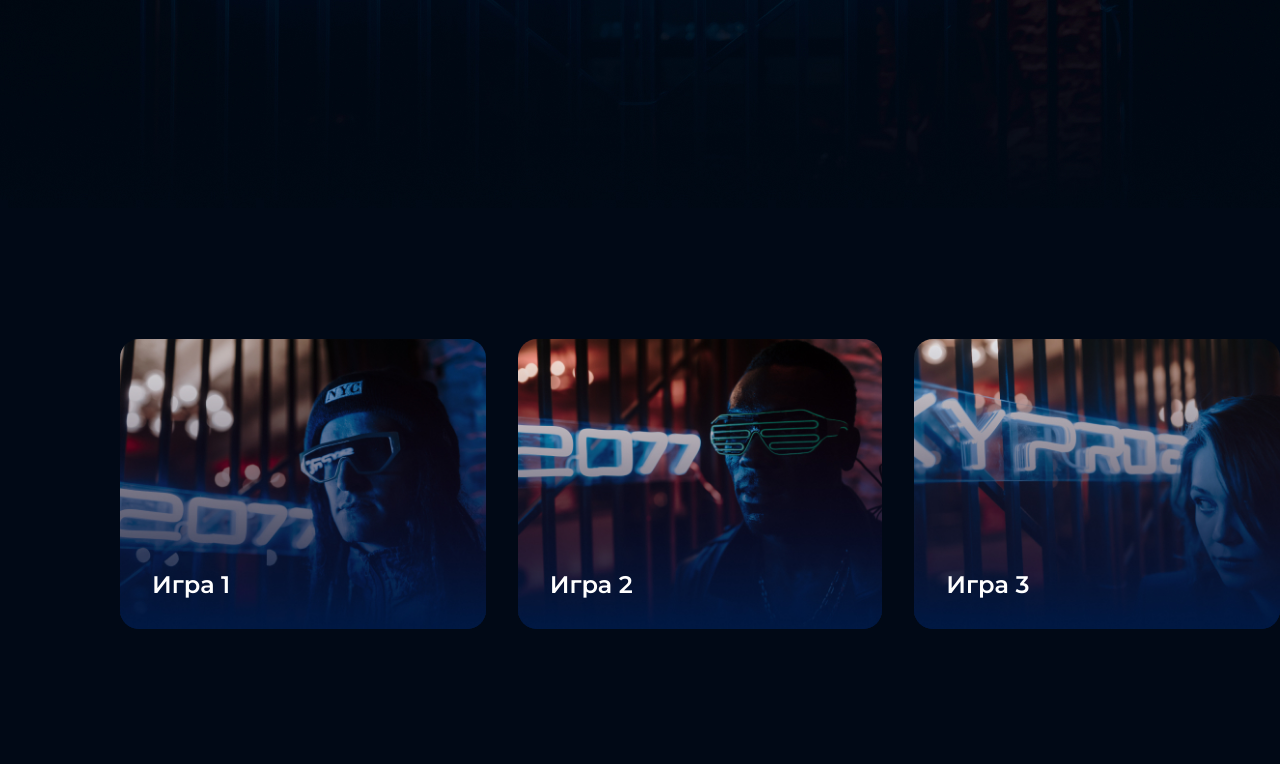
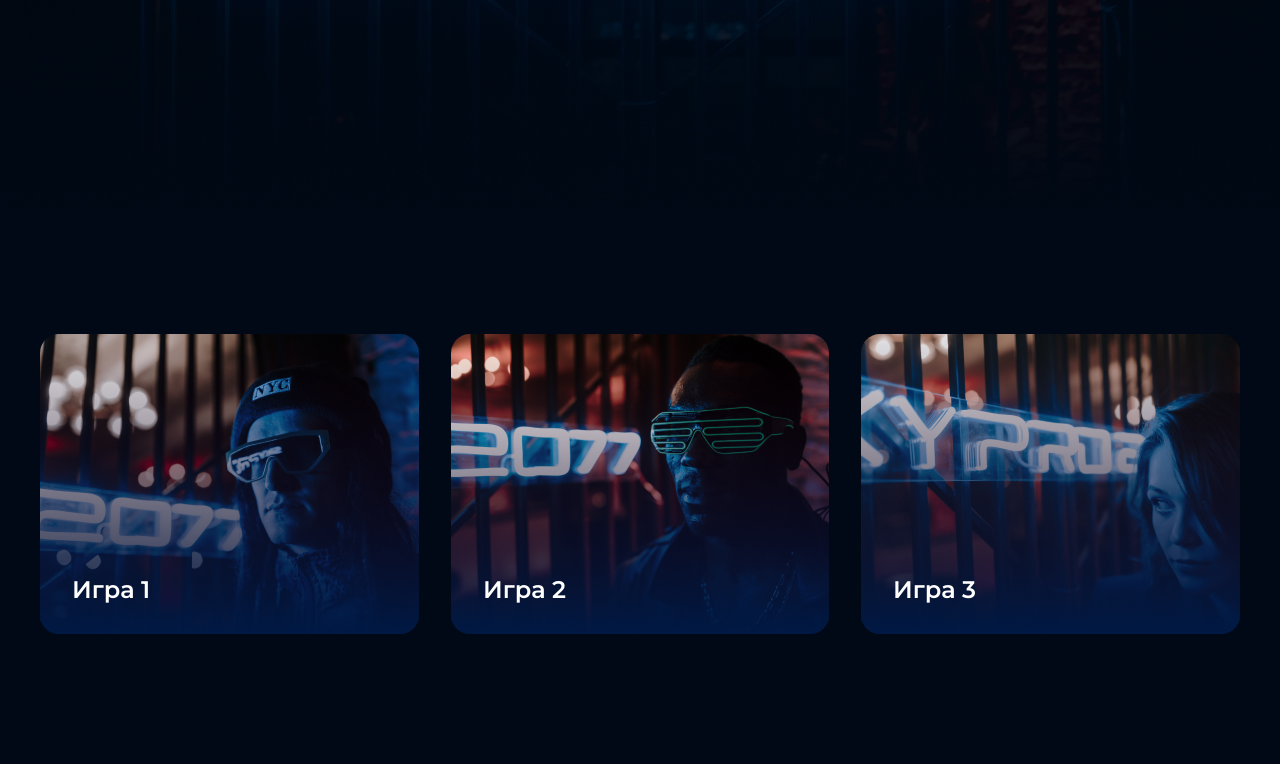
Before and after one commit to katia-solo/Homework1, a plain HTML site: page index.html in a window 1280 px wide. Shown: the part 816-1580 px from the top of the page. Drawn offline with Linux system fonts and the light colour scheme.

Commit message:
fixed center

```diff
--- a/style.scss
+++ b/style.scss
@@ -14,8 +14,8 @@ body {
 }
 
 .center {
-    padding-left: calc(50% - 720px);
-    padding-right: calc(50% - 720px);
+    padding-left: calc(50% - 600px);
+    padding-right: calc(50% - 600px);
 }
 
 .head {
@@ -27,7 +27,6 @@ body {
 }
 
 .top {
-    padding-left: 120px;
 
     &_title {
         color: white;
@@ -93,8 +92,6 @@ body {
     flex-wrap: nowrap;
     gap: 32px;
 
-    padding-left: 120px;
-
     &_item {
         // height: 300px;
         position: relative;
```
Also changed, not shown: style.css, 1 other file.
